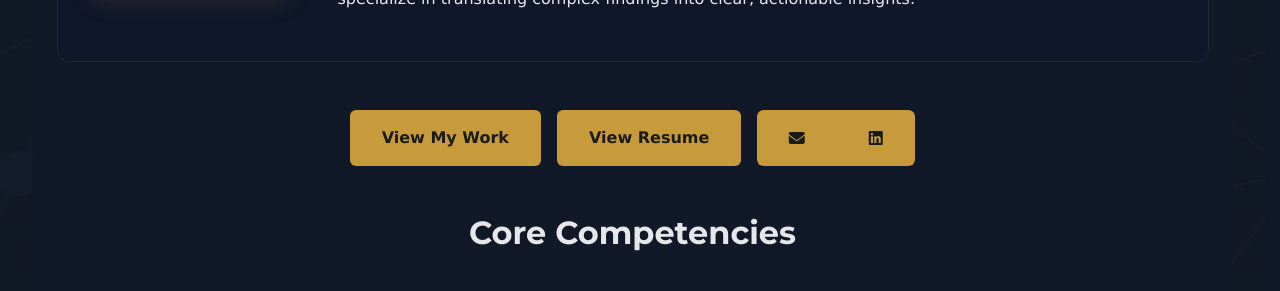
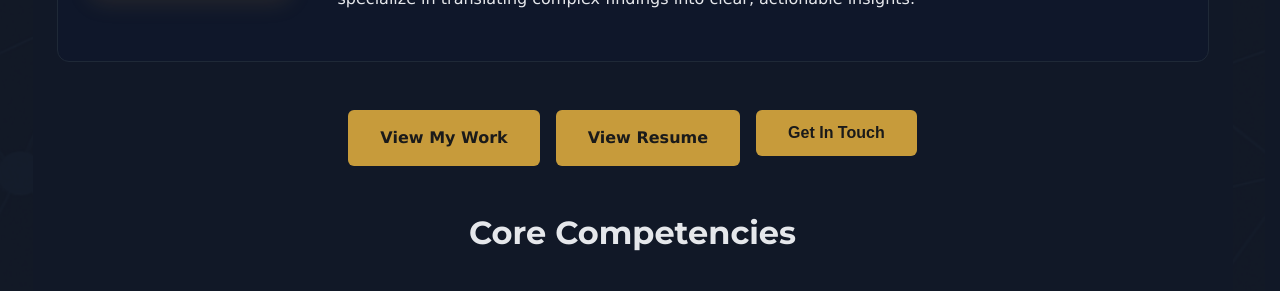
Before and after one commit to Garrett-Ferrara/garrett-ferrara.github.io, a Jekyll site: the page built from index.md, in a window 1280 px wide. Shown: the part 441-732 px from the top of the page. Built offline with Jekyll 4.4.1, drawn with Linux system fonts in a browser that asks for light colours; some web fonts are replaced.

Commit message:
Redesign Get In Touch button with hover reveal effect
- Button displays 'Get In Touch' text by default
- On hover, text fades and reveals split email/LinkedIn icon buttons
- Icons are larger (1.5rem) for better visibility
- Smooth fade transition between text and icons
- Icons have individual hover states with brighter gold
- Left button: Gmail icon (opens mailto)
- Right button: LinkedIn icon (opens profile)

🤖 Generated with Claude Code

Co-Authored-By: Claude <noreply@anthropic.com>

```diff
--- a/assets/site.css
+++ b/assets/site.css
@@ -702,28 +702,73 @@ strong {
   font-size: 0.9rem;
 }
 
-/* Button group - side by side buttons */
-.btn-group {
+/* Get In Touch button wrapper */
+.btn-touch-wrapper {
+  position: relative;
+  display: inline-block;
+}
+
+.btn-touch-label {
+  position: relative;
+  z-index: 2;
+  min-width: 140px;
+}
+
+.btn-touch-icons {
+  position: absolute;
+  top: 0;
+  left: 0;
+  right: 0;
+  bottom: 0;
   display: flex;
   gap: 0;
   border-radius: 6px;
   overflow: hidden;
-}
-
-/* Contact buttons in group */
-.btn-contact {
+  opacity: 0;
+  visibility: hidden;
+  transition: opacity 0.2s ease, visibility 0.2s ease;
+  z-index: 1;
+}
+
+.btn-touch-wrapper:hover .btn-touch-label {
+  opacity: 0;
+  visibility: hidden;
+}
+
+.btn-touch-wrapper:hover .btn-touch-icons {
+  opacity: 1;
+  visibility: visible;
+}
+
+/* Individual touch icon buttons */
+.btn-touch-icon {
+  flex: 1;
+  display: flex;
+  align-items: center;
+  justify-content: center;
   padding: 0.75rem 1rem;
-  flex: 1;
+  background-color: var(--accent);
+  color: var(--accent-contrast);
+  text-decoration: none;
   border-radius: 0;
-  min-width: 3rem;
-}
-
-.btn-contact:first-child {
+  cursor: pointer;
+  transition: background-color 0.2s ease;
+}
+
+.btn-touch-icon:first-child {
   border-radius: 6px 0 0 6px;
 }
 
-.btn-contact:last-child {
+.btn-touch-icon:last-child {
   border-radius: 0 6px 6px 0;
+}
+
+.btn-touch-icon:hover {
+  background-color: var(--link);
+}
+
+.btn-touch-icon i {
+  font-size: 1.5rem;
 }
 
 /* Page Styles */
--- a/index.md
+++ b/index.md
@@ -14,13 +14,16 @@ layout: page
 <div class="bio-ctas">
   <a href="/portfolio/" class="btn btn-accent">View My Work</a>
   <a href="/resume/" class="btn btn-accent">View Resume</a>
-  <div class="btn-group">
-    <a href="mailto:ferrara.garrett+gitsite@gmail.com" class="btn btn-accent btn-contact" aria-label="Email">
-      <i class="fas fa-envelope"></i>
-    </a>
-    <a href="https://www.linkedin.com/in/garrettrichardferrara/" class="btn btn-accent btn-contact" target="_blank" rel="noopener noreferrer" aria-label="LinkedIn">
-      <i class="fab fa-linkedin"></i>
-    </a>
+  <div class="btn-touch-wrapper">
+    <button class="btn btn-accent btn-touch-label">Get In Touch</button>
+    <div class="btn-touch-icons">
+      <a href="mailto:ferrara.garrett+gitsite@gmail.com" class="btn-touch-icon" aria-label="Email">
+        <i class="fas fa-envelope"></i>
+      </a>
+      <a href="https://www.linkedin.com/in/garrettrichardferrara/" class="btn-touch-icon" target="_blank" rel="noopener noreferrer" aria-label="LinkedIn">
+        <i class="fab fa-linkedin"></i>
+      </a>
+    </div>
   </div>
 </div>
 
```
